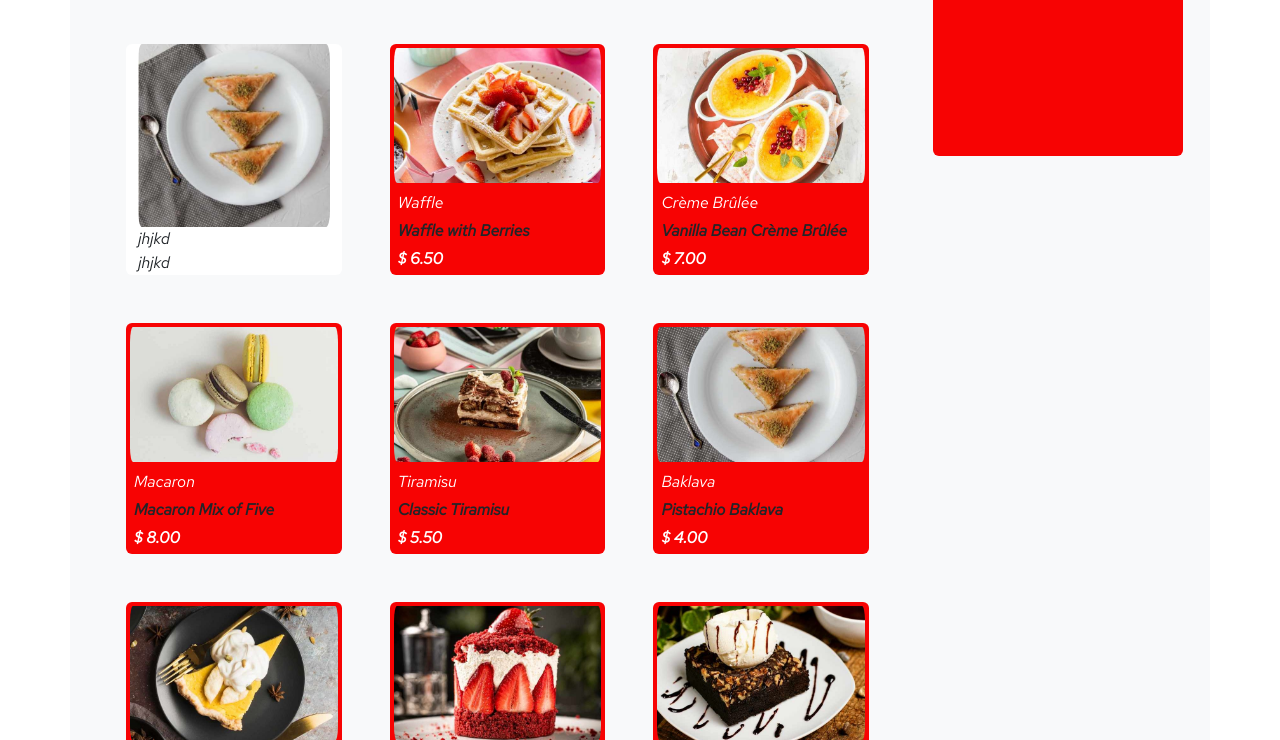
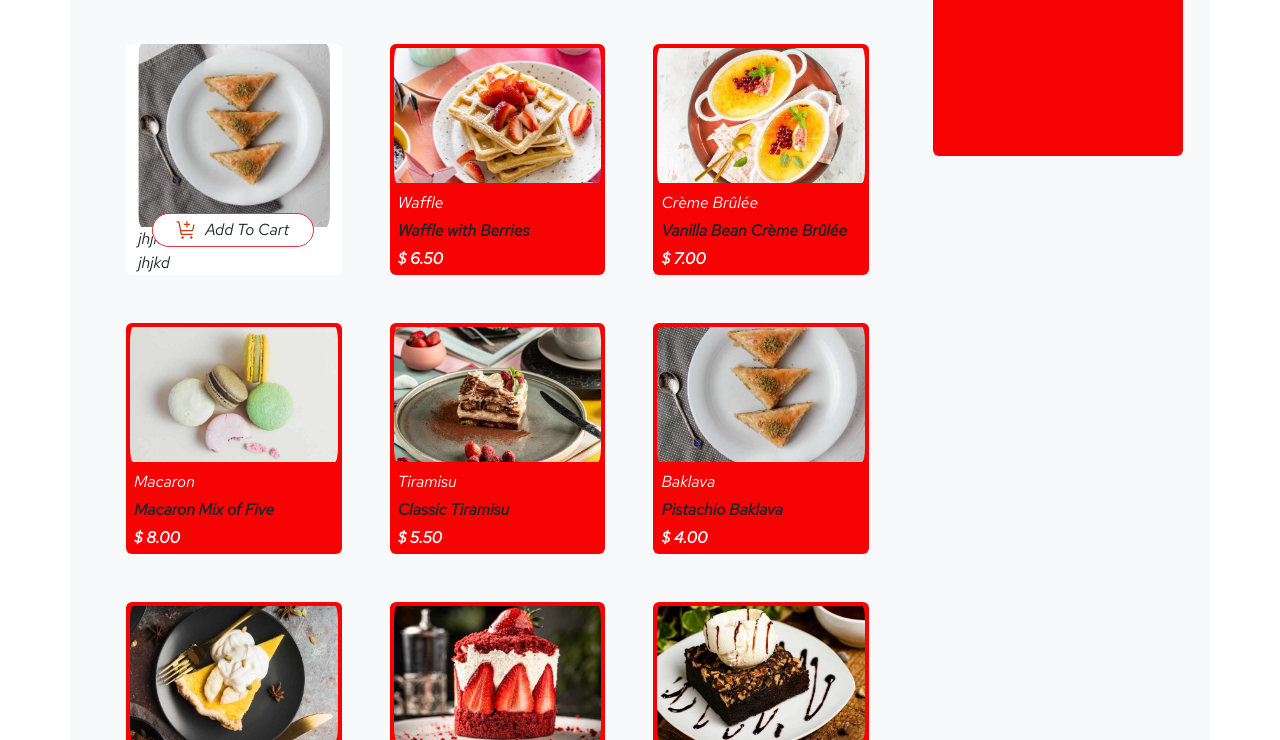
Before and after one commit to MahdiyehZafari/product-list-add-cart, a website: page index.html in a window 1280 px wide. Shown: the part 60-800 px from the top of the page. Drawn offline with nearby package versions, Linux system fonts and the light colour scheme.

Commit message:
create Add To Cart step1

```diff
--- a/assets/css/style.css
+++ b/assets/css/style.css
@@ -14,6 +14,13 @@ body
 {
     color: #ffffff;
 }
+.top-92
+{
+    top: 92% !important;
+}
+.start-12 {
+    left: 12% !important;
+  }
 .text-orange
 {
     color: rgb(255, 8, 0);
--- a/index.html
+++ b/index.html
@@ -17,13 +17,15 @@
         <h1 class="col-12 mb-5 text-orange fw-bolder">Dessert</h1>
         <div class="row gap-5 text-center justify-content-center"id="data-container">
           <div class="col-12 col-sm-6 col-md-3 bg-white rounded-2 ">
-            <div class="row">
+            <div class="row position-relative">
+              <div class="position-absolute top-92 w-75 start-12 bg-white d-flex gap-2 justify-content-center border border-danger rounded-pill  mx-auto z-3 p-1">
+                <img src="./assets/images/icon-add-to-cart.svg" alt="">
+                <span>Add To Cart</span>
+              </div>
                <img src="./assets/images/image-baklava-desktop.jpg" class="col-12 w-100 h-100 object-fit-contain rounded-4" alt="">
             </div>
             <div class="row">
               <div class="col-12 text-start">
-                <div class="row">
-                </div>
                 <div class="row">
                   <span>jhjkd</span>
                 </div>
```
